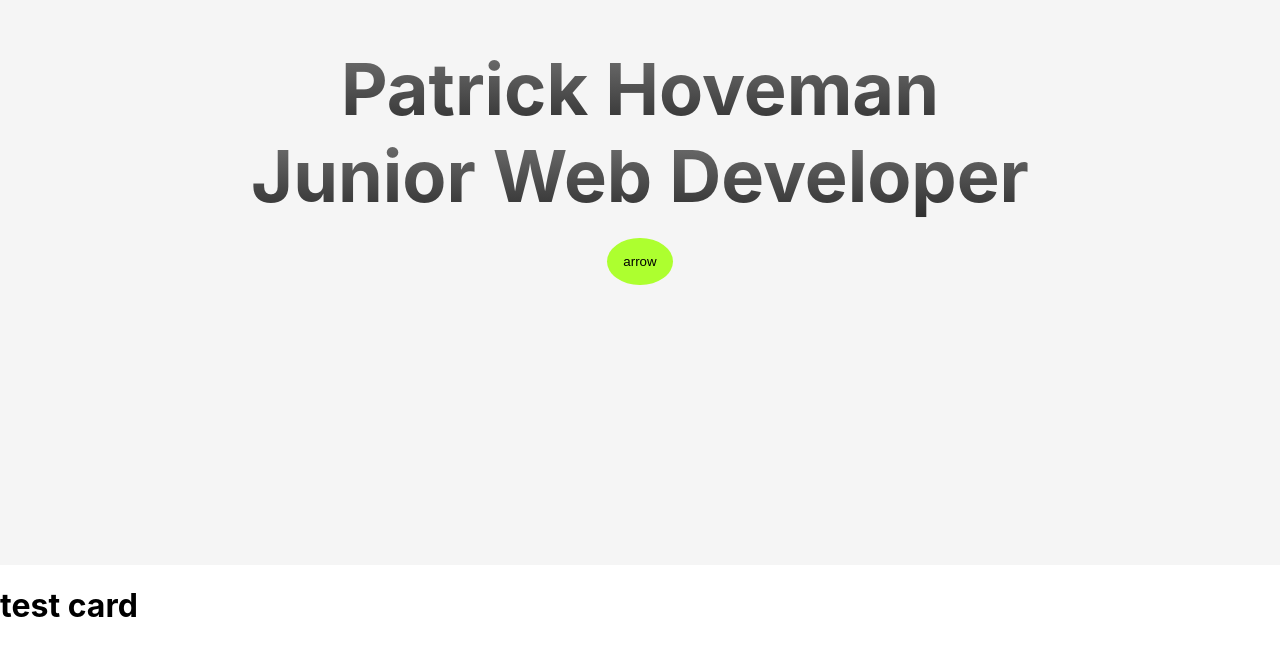
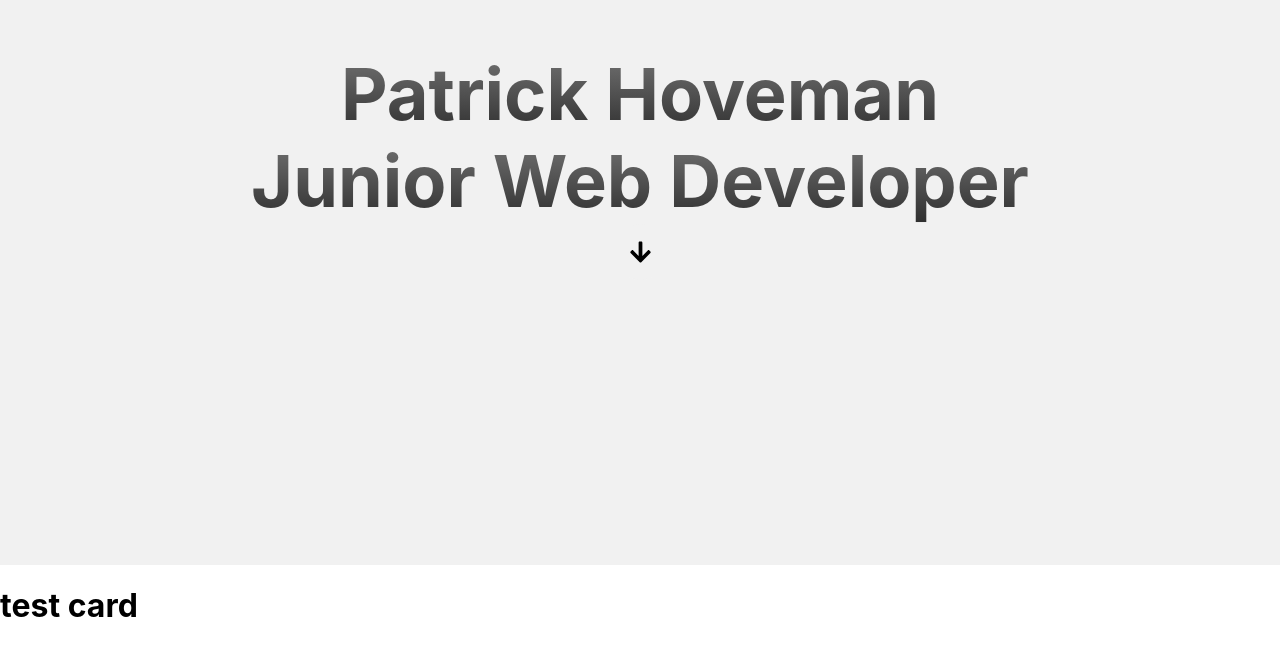
Before and after one commit to patchinator/portfolio-main, a Next.js app: page / in a window 1280 px wide. Shown: the part 235-882 px from the top of the page. Built offline with nearby package versions, Linux system fonts and the light colour scheme.

Commit message:
added button styling

```diff
--- a/components/Header.js
+++ b/components/Header.js
@@ -1,5 +1,7 @@
 import { Fragment } from "react";
 import style from "./Header.module.scss";
+import { faArrowDown } from "@fortawesome/free-solid-svg-icons";
+import { FontAwesomeIcon } from "@fortawesome/react-fontawesome";
 
 const Header = () => {
   return (
@@ -9,7 +11,9 @@ const Header = () => {
           <h1>Patrick Hoveman</h1>
           <h2>Junior Web Developer</h2>
           <div>
-            <button>arrow</button>
+            <button>
+              <FontAwesomeIcon icon={faArrowDown} />
+            </button>
           </div>
         </div>
       </section>
--- a/components/Header.module.scss
+++ b/components/Header.module.scss
@@ -1,10 +1,13 @@
 $primary-color: rgb(116, 116, 116);
 $secondary-color: rgb(46, 46, 46);
+
+$page: rgb(241, 241, 241);
+$green: rgb(177, 255, 60);
 
 .container {
   width: 100vw;
   height: 100vh;
-  background: whitesmoke;
+  background: $page;
   display: flex;
   justify-content: center;
   align-items: center;
@@ -18,7 +21,7 @@ $secondary-color: rgb(46, 46, 46);
     justify-content: center;
     align-items: center;
     flex-direction: column;
-    background: whitesmoke;
+    background: $page;
 
     h1,
     h2 {
@@ -33,10 +36,20 @@ $secondary-color: rgb(46, 46, 46);
     }
 
     button {
+      background: $page;
       padding: 1rem;
       border-radius: 100%;
       border: none;
-      background: greenyellow;
+      display: flex;
+      align-items: center;
+      justify-content: center;
+      font-size: 1.5rem;
+      transition: 150ms ease-in;
+
+      &:hover {
+        background: $green;
+        transform: scale(1.05);
+      }
     }
   }
 }
```
